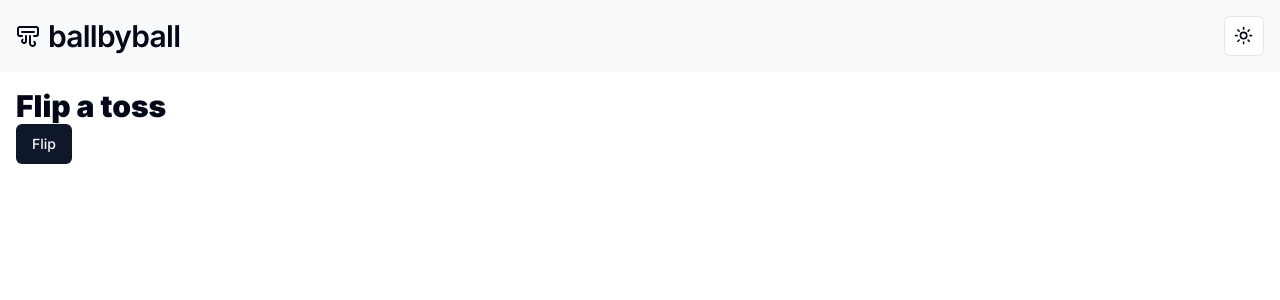
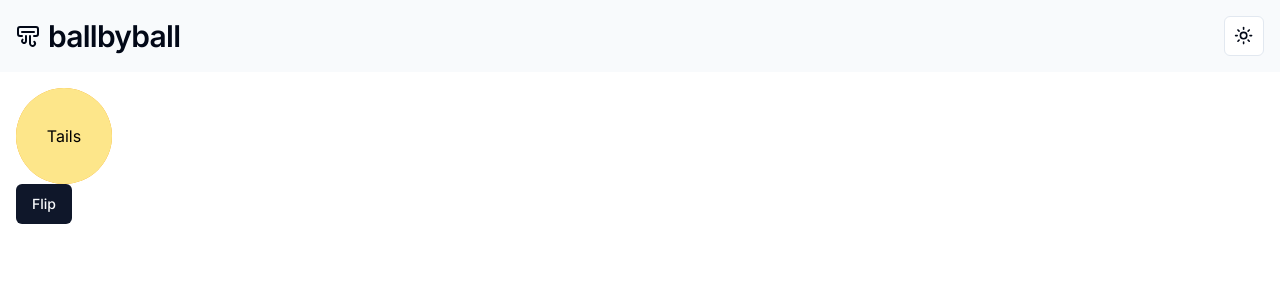
Before and after one commit to soham2k06/ballbyball, a Next.js app: page /toss in a window 1280 px wide. Both pictures are taken after a click on the button "Flip". Shown: the top 300 px of the page. Built offline with nearby package versions, Linux system fonts and the light colour scheme.

Commit message:
Update CSS and fix bugs in page and ScorerLayout components

```diff
--- a/app/globals.css
+++ b/app/globals.css
@@ -74,3 +74,9 @@
     @apply bg-background text-foreground;
   }
 }
+
+@keyframes rotate {
+  from {
+    transform: rotate3d(1, 1, 1, 360deg);
+  }
+}
--- a/app/toss/page.tsx
+++ b/app/toss/page.tsx
@@ -1,12 +1,51 @@
+"use client";
+
 import { Button } from "@/components/ui/button";
+import { cn } from "@/lib/utils";
+import { useState } from "react";
 
 function page() {
+  const [isFlipped, setIsFlipped] = useState(false);
+
+  const randomToss = Math.random() < 0.5 ? "heads" : "tails";
+
+  const handleFlip = () => {
+    const random = (min: number, max: number) =>
+      Math.floor(Math.random() * (max - min) + 1) + min;
+
+    setIsFlipped(true);
+    setTimeout(() => {
+      setIsFlipped(false);
+    }, random(2000, 3000));
+  };
+
   return (
-    <div>
-      <h2 className="text-3xl font-black leading-9">Flip a toss</h2>
-      <div></div>
-      <Button>Flip</Button>
-    </div>
+    <>
+      <div
+        // className={`size-24 [perspective:1000px] cursor-pointer ${
+        //   isFlipped ? "animate-[rotate_.2s_infinite_linear]" : ""
+        // }`}
+        className={cn("size-24 [perspective:1000px] cursor-pointer", {
+          "animate-[rotate_.2s_infinite_linear]": isFlipped,
+        })}
+      >
+        {isFlipped ? (
+          <>
+            <div className="w-full h-full flex justify-center items-center absolute rounded-full bg-amber-500">
+              <p>Heads</p>
+            </div>
+            <div className="w-full h-full flex justify-center items-center absolute rounded-full bg-amber-200 text-black">
+              <p>Tails</p>
+            </div>
+          </>
+        ) : (
+          <div className="w-full h-full flex justify-center items-center absolute rounded-full bg-amber-200 text-black">
+            <p>{randomToss}</p>
+          </div>
+        )}
+      </div>
+      <Button onClick={handleFlip}>Flip</Button>
+    </>
   );
 }
 
--- a/components/scorer/ScorerLayout.tsx
+++ b/components/scorer/ScorerLayout.tsx
@@ -45,21 +45,32 @@ function ScorerLayout() {
     []
   );
   const [curOverIndex, setCurOverIndex] = useState(0);
-  const [overBalls, setOverBalls] = useState(6);
 
-  const validCount = calculateValidCount();
+  // const handleScore = (e: React.MouseEvent<HTMLButtonElement>) => {
+  //   const event = e.currentTarget.value;
 
-  function calculateValidCount() {
-    return overSummaries.reduce((total, overBalls) => {
-      if (Array.isArray(overBalls)) {
-        const validNumbers = overBalls.filter((number) => number);
-        return total + validNumbers.length;
-      }
-      return total;
-    }, 0);
-  }
+  //   setBalls((pre) => [...pre, event as EventType]);
 
-  const handleScore = (e: React.MouseEvent<HTMLButtonElement>) => {
+  //   // Summary
+  //   const newSummaries = [...overSummaries];
+
+  //   if (newSummaries.length > 0 && newSummaries[curOverIndex].length === 0) {
+  //     newSummaries[curOverIndex].push(event as EventType);
+  //   } else {
+  //     if (
+  //       newSummaries.length === 0 ||
+  //       newSummaries[curOverIndex].length === 6
+  //     ) {
+  //       newSummaries.push([event as EventType]);
+  //       setCurOverIndex(newSummaries.length - 1);
+  //     } else {
+  //       newSummaries[curOverIndex].push(event as EventType);
+  //     }
+  //   }
+
+  //   setOverSummaries(newSummaries);
+  // };
+  function handleScore(e: React.MouseEvent<HTMLButtonElement>) {
     const event = e.currentTarget.value;
 
     setBalls((pre) => [...pre, event as EventType]);
@@ -67,9 +78,6 @@ function ScorerLayout() {
     // Summary
     const newSummaries = [...overSummaries];
 
-    if (invalidBalls.includes(event)) {
-      setOverBalls((prevOverBalls) => prevOverBalls + 1);
-    }
     if (newSummaries.length > 0 && newSummaries[curOverIndex].length === 0) {
       newSummaries[curOverIndex].push(event as EventType);
     } else {
@@ -79,14 +87,23 @@ function ScorerLayout() {
       ) {
         newSummaries.push([event as EventType]);
         setCurOverIndex(newSummaries.length - 1);
-        setOverBalls(6);
       } else {
-        newSummaries[curOverIndex].push(event as EventType);
+        // Only consider valid events while counting the length
+        const validEvents = newSummaries[curOverIndex].filter(
+          (validEvent) => !invalidBalls.includes(validEvent)
+        );
+
+        if (validEvents.length < 6) {
+          newSummaries[curOverIndex].push(event as EventType);
+        } else {
+          newSummaries.push([event as EventType]);
+          setCurOverIndex(newSummaries.length - 1);
+        }
       }
     }
 
     setOverSummaries(newSummaries);
-  };
+  }
 
   function handleUndo() {
     setBalls((prev) => prev.slice(0, -1));
@@ -97,8 +114,6 @@ function ScorerLayout() {
       if (curOverIndex > 0 && newSummaries[curOverIndex].length === 0) {
         newSummaries.splice(curOverIndex, 1);
         setCurOverIndex(curOverIndex - 1);
-
-        setOverBalls(6);
       } else if (newSummaries[curOverIndex].length > 0) {
         newSummaries[curOverIndex].pop();
       }
--- a/tsconfig.json
+++ b/tsconfig.json
@@ -26,7 +26,8 @@
     "**/*.ts",
     "**/*.tsx",
     ".next/types/**/*.ts",
-    "components/scorer/ScorerLayout.jsx"
+    "components/scorer/ScorerLayout.jsx",
+    "app/test/page.jsx"
   ],
   "exclude": ["node_modules"]
 }
```
